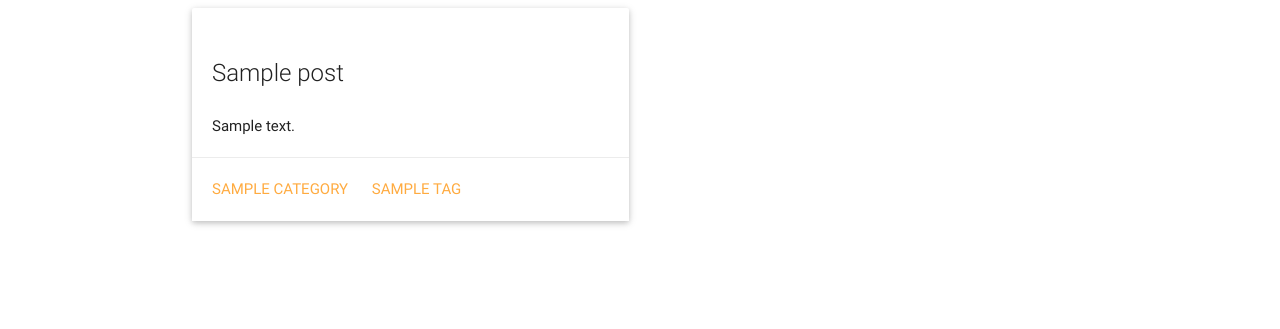
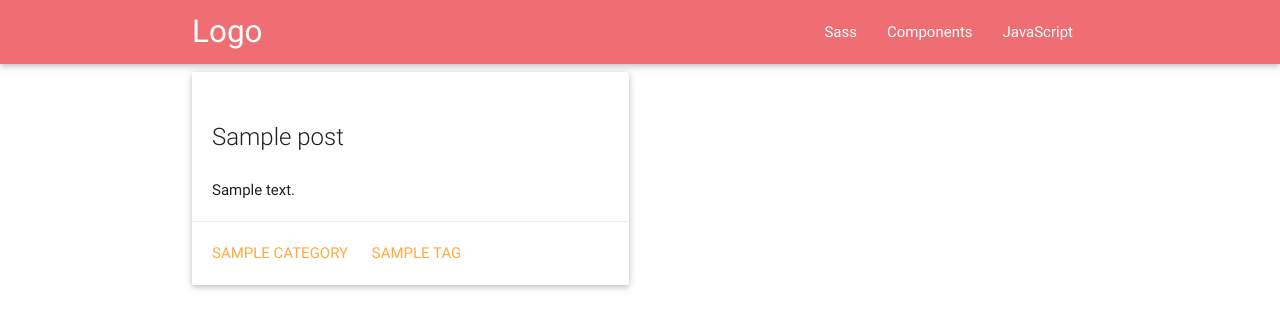
Before and after one commit to shopnilsazal/blogify, a Django app: page /posts/ in a window 1280 px wide. Shown: the top 329 px of the page. Run offline with Django 3.2, Linux system fonts and the light colour scheme; tables that the repository leaves empty hold one stand-in row (values such as "Sample post"); some libraries are stand-ins or nearby versions.

Commit message:
Navigation added

```diff
--- a/blogify/templates/base.html
+++ b/blogify/templates/base.html
@@ -9,6 +9,19 @@
 </head>
 <body>
 
+<nav>
+    <div class="container">
+        <div class="nav-wrapper">
+            <a href="#" class="brand-logo">Logo</a>
+            <ul id="nav-mobile" class="right hide-on-med-and-down">
+                <li><a href="sass.html">Sass</a></li>
+                <li><a href="badges.html">Components</a></li>
+                <li><a href="collapsible.html">JavaScript</a></li>
+            </ul>
+        </div>
+    </div>
+</nav>
+
 <div class="container">
     {% block content %}
     {% endblock %}
```
